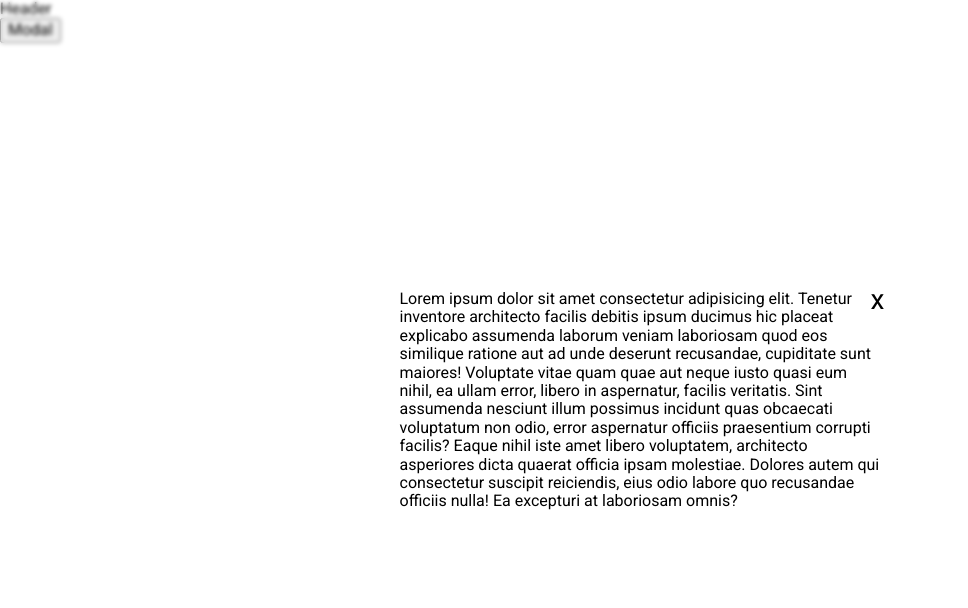
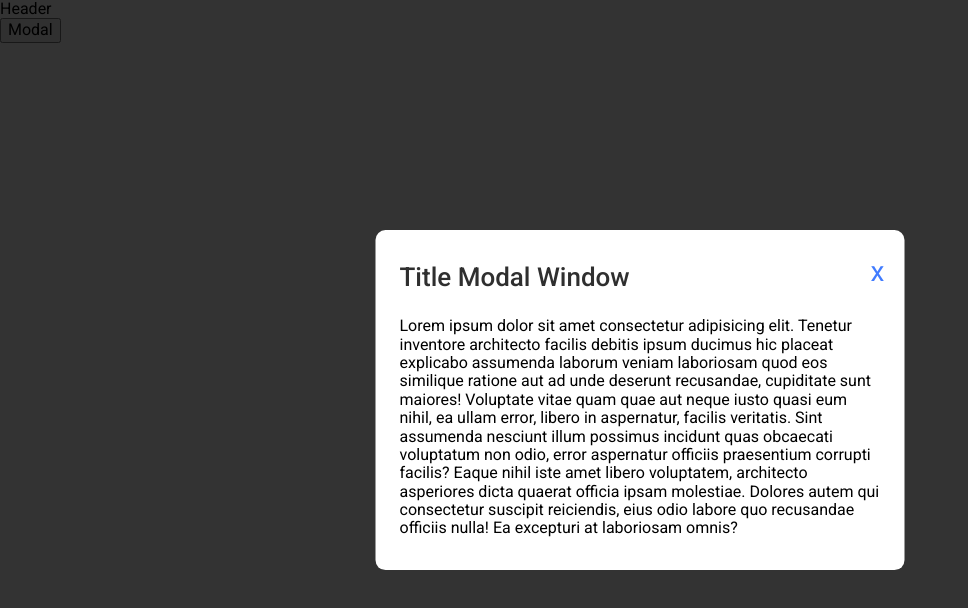
Before and after one commit to VuktorTS/water-tracker, a React (Vite) app: page /modal in a window 1280 px wide. Both pictures are taken after a click on the button "Modal". Shown: the top 608 px of the page, without its empty margins (0-968 px from the left). Built offline with nearby package versions, Linux system fonts and the light colour scheme.

Commit message:
add props title in modal-wrapper and update style

```diff
--- a/src/components/ModalWrapper/ModalWrapper.jsx
+++ b/src/components/ModalWrapper/ModalWrapper.jsx
@@ -1,11 +1,11 @@
 import { useLockBodyScroll } from 'react-use';
 import { useEffect } from 'react';
 import { createPortal } from 'react-dom';
-import { Backdrop, ButtonClose, Container, ModalBody } from './ModalWrapper.styled';
+import { Backdrop, ButtonClose, Container, ModalBody, TitleModal } from './ModalWrapper.styled';
 
 const modalRoot = document.querySelector('#modal');
 
-const ModalWrapper = ({ onClose, children }) => {
+const ModalWrapper = ({ onClose, children, title }) => {
   useLockBodyScroll(true);
 
   useEffect(() => {
@@ -29,6 +29,7 @@ const ModalWrapper = ({ onClose, children }) => {
   return createPortal(
     <Backdrop onClick={handleClick}>
       <Container>
+        <TitleModal>{title}</TitleModal>
         <ButtonClose
           type="button"
           onClick={onClose}
--- a/src/components/ModalWrapper/ModalWrapper.styled.jsx
+++ b/src/components/ModalWrapper/ModalWrapper.styled.jsx
@@ -6,9 +6,7 @@ export const Backdrop = styled.div`
     left: 0;
     width: 100vw;
     height: 100vh;
-    background-color: var(--backdrop);
-    backdrop-filter: blur(2px);
-    z-index: 100;
+    background-color: var(--backdrop-color);
   `
 
   export const Container = styled.div`
@@ -19,11 +17,17 @@ export const Backdrop = styled.div`
     transform: translate(-50%, -50%);
     padding: 32px 24px;
     border-radius: 10px;
-    background-color: var(--primary-white);
-    z-index: 101;
+    background-color: var(--primery-color-white);
       @media screen and (min-width: 768px) {
           width: 529px;
       }
+  `
+  export const TitleModal = styled.h2`
+  color: var(--primery-color-black);
+font-size: 26px;
+font-weight: 500;
+line-height: 1.2;
+margin-bottom: 24px;
   `
 
   export const ButtonClose = styled.button`
@@ -33,7 +37,7 @@ export const Backdrop = styled.div`
     padding: 8px 0;
     font-size: 28px;
     line-height: 0.6;
-    color: var(--primary-sky-blue);
+    color: var(--primery-color-blue);
     border: none;
     background: none;
     cursor: pointer;
--- a/src/index.css
+++ b/src/index.css
@@ -11,6 +11,7 @@
   --bg-color-light-blue: #ecf2ff;
   --secondary-yellow: #ff9d43;
 
+  --backdrop-color: rgba(0, 0, 0, 0.8);
   --btn-color-red: #ef5050;
   --btn-color-light-blue: #d7e3ff;
   --calendar-color-orange: #ff9d43;
--- a/src/pages/ModalPage.jsx
+++ b/src/pages/ModalPage.jsx
@@ -1,27 +1,38 @@
-// Сторінка з прикладом роботи з модалкою
+// Сторінка з прикладом використання обгортки для модалок
+// Пропсами передаємо функцію закриття модалки і заголовок
 
+import { useState } from 'react';
+import ModalWrapper from '../components/ModalWrapper/ModalWrapper';
 
-
-import { useState } from "react";
-import ModalWrapper from "../components/ModalWrapper/ModalWrapper";
-
-const ModalPage = () =>{
+const ModalPage = () => {
   const [modal, setModal] = useState(false);
-    const onClose = ()=>{
-        setModal(false)
-    }
-    const onOpen = ()=>{
-        setModal(true)
-    }
+  const onClose = () => {
+    setModal(false);
+  };
+  const onOpen = () => {
+    setModal(true);
+  };
 
   return (
     <>
       <button onClick={onOpen}>Modal</button>
-        {modal && (<ModalWrapper onClose={onClose}>
-            Lorem ipsum dolor sit amet consectetur adipisicing elit. Tenetur inventore architecto facilis debitis ipsum ducimus hic placeat explicabo assumenda laborum veniam laboriosam quod eos similique ratione aut ad unde deserunt recusandae, cupiditate sunt maiores! Voluptate vitae quam quae aut neque iusto quasi eum nihil, ea ullam error, libero in aspernatur, facilis veritatis. Sint assumenda nesciunt illum possimus incidunt quas obcaecati voluptatum non odio, error aspernatur officiis praesentium corrupti facilis? Eaque nihil iste amet libero voluptatem, architecto asperiores dicta quaerat officia ipsam molestiae. Dolores autem qui consectetur suscipit reiciendis, eius odio labore quo recusandae officiis nulla! Ea excepturi at laboriosam omnis?
+      {modal && (
+        <ModalWrapper onClose={onClose} title="Title Modal Window">
+          Lorem ipsum dolor sit amet consectetur adipisicing elit. Tenetur
+          inventore architecto facilis debitis ipsum ducimus hic placeat
+          explicabo assumenda laborum veniam laboriosam quod eos similique
+          ratione aut ad unde deserunt recusandae, cupiditate sunt maiores!
+          Voluptate vitae quam quae aut neque iusto quasi eum nihil, ea ullam
+          error, libero in aspernatur, facilis veritatis. Sint assumenda
+          nesciunt illum possimus incidunt quas obcaecati voluptatum non odio,
+          error aspernatur officiis praesentium corrupti facilis? Eaque nihil
+          iste amet libero voluptatem, architecto asperiores dicta quaerat
+          officia ipsam molestiae. Dolores autem qui consectetur suscipit
+          reiciendis, eius odio labore quo recusandae officiis nulla! Ea
+          excepturi at laboriosam omnis?
         </ModalWrapper>
       )}
     </>
-    )
-}
+  );
+};
 export default ModalPage;
```
Lines whose indentation alone changed are shown as unchanged.
